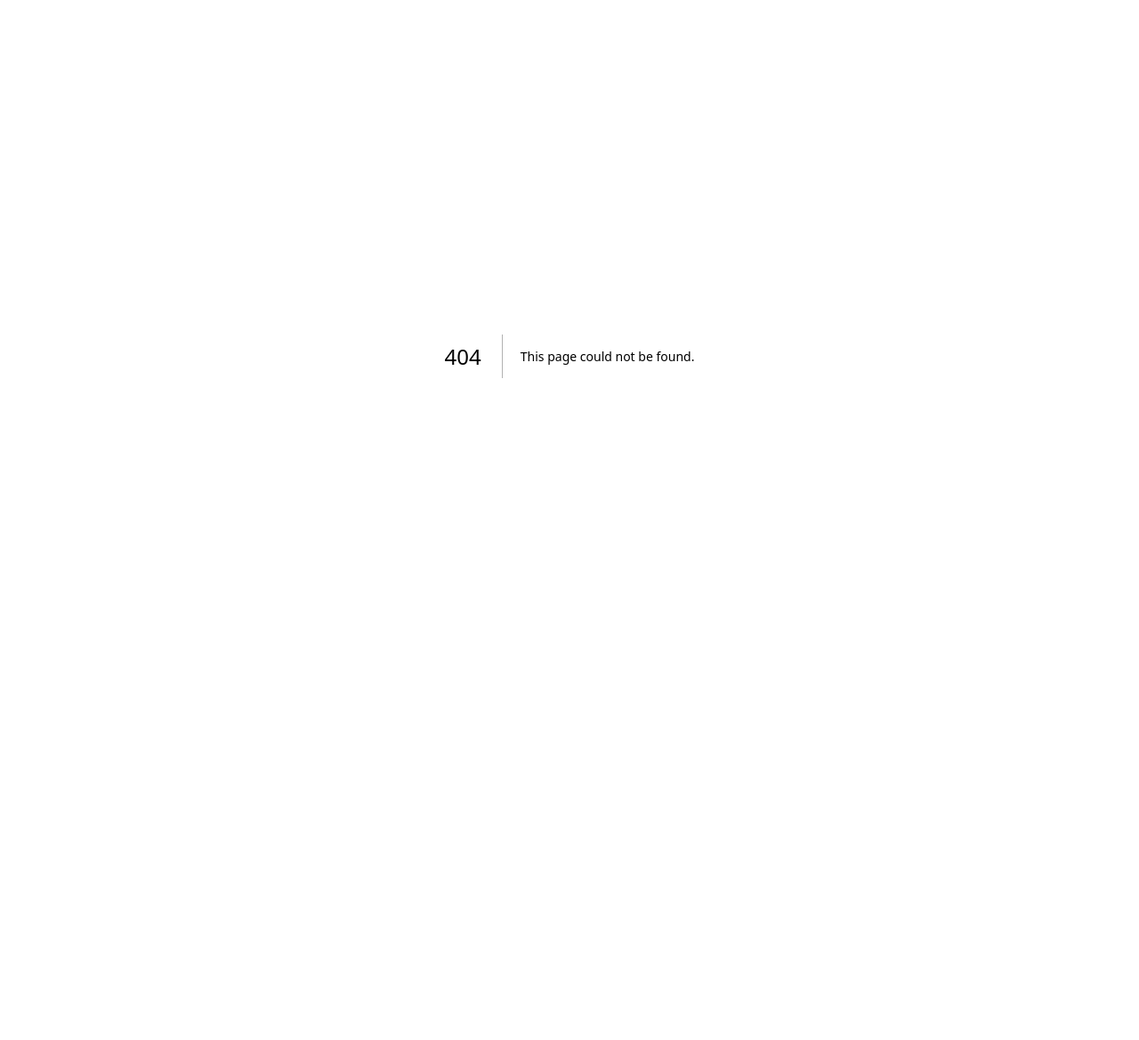
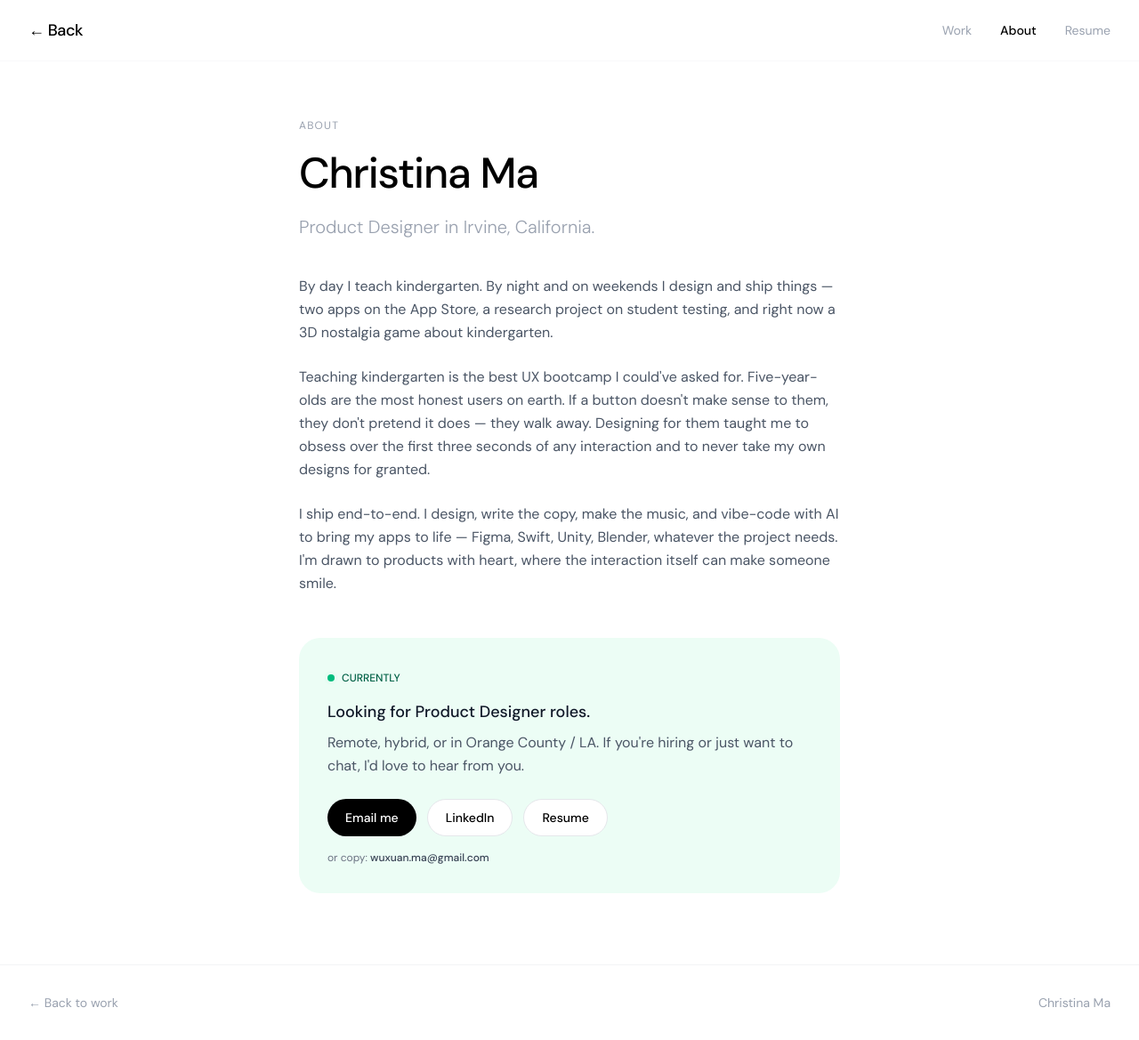
Before and after one commit to Christina505/my-portfolio, a Next.js app: page /about in a window 1280 px wide. Before the commit this address had no page. Shown: the whole page at 89% size. Before the commit the page ends 800 px from the top, so only its background shows below. Built offline with nearby package versions, Linux system fonts and the light colour scheme.

Commit message:
Show email address as fallback under contact buttons

```diff
--- /dev/null
+++ b/app/about/page.tsx
@@ -0,0 +1,110 @@
+import Link from "next/link";
+
+export default function About() {
+  return (
+    <main className="min-h-screen bg-white text-black">
+      {/* Nav */}
+      <nav className="sticky top-0 z-50 backdrop-blur-md bg-white/80 border-b border-gray-100/50 px-5 md:px-8 py-5">
+        <div className="flex justify-between items-center gap-4">
+          <Link
+            href="/"
+            className="font-medium tracking-tight text-lg hover:opacity-70 transition-opacity"
+          >
+            ← Back
+          </Link>
+          <div className="flex gap-4 md:gap-8 text-sm text-gray-400">
+            <Link href="/" className="hover:text-black transition-colors">
+              Work
+            </Link>
+            <span className="text-black font-medium">About</span>
+            <Link href="/resume" className="hover:text-black transition-colors">
+              Resume
+            </Link>
+          </div>
+        </div>
+      </nav>
+
+      {/* Hero */}
+      <section className="px-5 md:px-8 pt-16 pb-10 max-w-2xl mx-auto">
+        <p className="text-xs text-gray-400 uppercase tracking-widest mb-4">
+          About
+        </p>
+        <h1 className="text-4xl md:text-5xl font-medium tracking-tight leading-tight mb-4">
+          Christina Ma
+        </h1>
+        <p className="text-xl font-light text-gray-400">
+          Product Designer in Irvine, California.
+        </p>
+      </section>
+
+      {/* Narrative */}
+      <section className="px-5 md:px-8 pb-12 max-w-2xl mx-auto space-y-6 text-gray-600 leading-relaxed">
+        <p>
+          By day I teach kindergarten. By night and on weekends I design and ship things — two apps on the App Store, a research project on student testing, and right now a 3D nostalgia game about kindergarten.
+        </p>
+        <p>
+          Teaching kindergarten is the best UX bootcamp I could&apos;ve asked for. Five-year-olds are the most honest users on earth. If a button doesn&apos;t make sense to them, they don&apos;t pretend it does — they walk away. Designing for them taught me to obsess over the first three seconds of any interaction and to never take my own designs for granted.
+        </p>
+        <p>
+          I ship end-to-end. I design, write the copy, make the music, and vibe-code with AI to bring my apps to life — Figma, Swift, Unity, Blender, whatever the project needs. I&apos;m drawn to products with heart, where the interaction itself can make someone smile.
+        </p>
+      </section>
+
+      {/* Currently — open to work callout */}
+      <section className="px-5 md:px-8 pb-20 max-w-2xl mx-auto">
+        <div className="rounded-3xl bg-emerald-50 p-6 md:p-8">
+          <div className="inline-flex items-center gap-2 mb-4 text-xs font-medium text-emerald-800">
+            <span className="relative flex h-2 w-2">
+              <span className="animate-ping absolute inline-flex h-full w-full rounded-full bg-emerald-500 opacity-75"></span>
+              <span className="relative inline-flex rounded-full h-2 w-2 bg-emerald-500"></span>
+            </span>
+            CURRENTLY
+          </div>
+          <p className="text-lg font-medium text-gray-900 mb-2">
+            Looking for Product Designer roles.
+          </p>
+          <p className="text-gray-600 leading-relaxed mb-6">
+            Remote, hybrid, or in Orange County / LA. If you&apos;re hiring or just want to chat, I&apos;d love to hear from you.
+          </p>
+          <div className="flex flex-wrap gap-3">
+            <a
+              href="mailto:wuxuan.ma@gmail.com"
+              className="inline-flex items-center gap-2 bg-black text-white text-sm font-medium px-5 py-2.5 rounded-full hover:bg-gray-800 transition-colors"
+            >
+              Email me
+            </a>
+            <a
+              href="https://www.linkedin.com/in/christina-ma-a564a3a4/"
+              target="_blank"
+              rel="noopener noreferrer"
+              className="inline-flex items-center gap-2 bg-white border border-gray-200 text-sm font-medium px-5 py-2.5 rounded-full hover:bg-gray-50 transition-colors"
+            >
+              LinkedIn
+            </a>
+            <Link
+              href="/resume"
+              className="inline-flex items-center gap-2 bg-white border border-gray-200 text-sm font-medium px-5 py-2.5 rounded-full hover:bg-gray-50 transition-colors"
+            >
+              Resume
+            </Link>
+          </div>
+          {/* Fallback for visitors whose browser doesn't handle mailto: well. */}
+          <p className="text-xs text-gray-500 mt-4">
+            or copy:{" "}
+            <span className="text-gray-700 font-medium select-all">
+              wuxuan.ma@gmail.com
+            </span>
+          </p>
+        </div>
+      </section>
+
+      {/* Footer */}
+      <footer className="px-5 md:px-8 py-8 border-t border-gray-100 flex justify-between items-center text-sm text-gray-400">
+        <Link href="/" className="hover:text-black transition-colors">
+          ← Back to work
+        </Link>
+        <span>Christina Ma</span>
+      </footer>
+    </main>
+  );
+}
--- a/app/page.tsx
+++ b/app/page.tsx
@@ -315,16 +315,32 @@ export default function Home() {
       <header className="sticky top-0 z-50 backdrop-blur-md bg-white/80 border-b border-gray-100/50 px-5 md:px-8 py-4 md:py-6">
         <div className="flex justify-between items-start gap-4">
           <div className="min-w-0">
-            <h1 className="text-lg md:text-xl font-medium tracking-tight mb-1">Christina Ma</h1>
+            <h1 className="text-lg md:text-xl font-medium tracking-tight mb-1.5">
+              Christina Ma
+            </h1>
+            {/* Job-hunt availability — pulsing green dot draws the eye */}
+            <a
+              href="#contact"
+              className="inline-flex items-center gap-1.5 mb-2 text-[11px] md:text-xs font-medium text-emerald-800 bg-emerald-50 rounded-full px-2.5 py-0.5 hover:bg-emerald-100 transition-colors"
+            >
+              <span className="relative flex h-1.5 w-1.5">
+                <span className="animate-ping absolute inline-flex h-full w-full rounded-full bg-emerald-500 opacity-75"></span>
+                <span className="relative inline-flex rounded-full h-1.5 w-1.5 bg-emerald-500"></span>
+              </span>
+              Open to Product Designer roles
+            </a>
             <p className="text-xs md:text-sm font-light text-gray-400 leading-relaxed max-w-lg hidden sm:block">
-              UX Designer in Irvine, CA — I teach kindergarten, so I design things that are intuitive for first-time users. If a five-year-old can figure it out, anyone can.
+              Product Designer in Irvine, CA — I teach kindergarten, so I design things that are intuitive for first-time users. If a five-year-old can figure it out, anyone can.
             </p>
             <p className="text-xs font-light text-gray-400 leading-relaxed sm:hidden">
-              UX Designer in Irvine, CA
+              Product Designer in Irvine, CA
             </p>
           </div>
           <div className="flex gap-4 md:gap-8 text-sm text-gray-400 pt-1 flex-shrink-0">
             <span className="text-black font-medium">Work</span>
+            <Link href="/about" className="hover:text-black transition-colors">
+              About
+            </Link>
             <Link href="/resume" className="hover:text-black transition-colors">
               Resume
             </Link>
@@ -635,6 +651,80 @@ export default function Home() {
         </div>
       </section>
 
+      {/* Let's talk — job hunt CTA */}
+      <section id="contact" className="px-5 md:px-8 pb-20 max-w-3xl mx-auto scroll-mt-32">
+        {/* Inline keyframes — guaranteed to ship regardless of CSS cache state */}
+        <style>{`
+          /* Waving-hand emoji next to the heading. Waves briefly, then rests. */
+          @keyframes ct-wave {
+            0%, 35%, 100% { transform: rotate(0deg); }
+            7%, 21%       { transform: rotate(18deg); }
+            14%, 28%      { transform: rotate(-10deg); }
+          }
+          .ct-wave {
+            display: inline-block;
+            transform-origin: 70% 80%;
+            animation: ct-wave 3s ease-in-out infinite;
+          }
+          /* Soft emerald ripple behind the primary button to draw the eye. */
+          @keyframes ct-pulse {
+            0%, 100% { box-shadow: 0 0 0 0 rgba(16, 185, 129, 0.55); }
+            50%      { box-shadow: 0 0 0 10px rgba(16, 185, 129, 0); }
+          }
+          .ct-pulse { animation: ct-pulse 2.4s ease-in-out infinite; }
+          @media (prefers-reduced-motion: reduce) {
+            .ct-wave, .ct-pulse { animation: none; }
+          }
+        `}</style>
+        <div className="rounded-3xl bg-emerald-50 p-8 md:p-12">
+          <div className="inline-flex items-center gap-2 mb-4 text-xs font-medium text-emerald-800">
+            <span className="relative flex h-2 w-2">
+              <span className="animate-ping absolute inline-flex h-full w-full rounded-full bg-emerald-500 opacity-75"></span>
+              <span className="relative inline-flex rounded-full h-2 w-2 bg-emerald-500"></span>
+            </span>
+            CURRENTLY
+          </div>
+          <h2 className="text-2xl md:text-3xl font-semibold tracking-tight mb-3">
+            Let&apos;s talk{" "}
+            <span className="ct-wave" aria-hidden="true">
+              👋
+            </span>
+          </h2>
+          <p className="text-gray-600 leading-relaxed mb-6 max-w-xl">
+            I&apos;m looking for Product Designer roles — remote, hybrid, or in Orange County / LA. If you&apos;re hiring or just want to chat, I&apos;d love to hear from you.
+          </p>
+          <div className="flex flex-wrap gap-3">
+            <a
+              href="mailto:wuxuan.ma@gmail.com"
+              className="ct-pulse inline-flex items-center gap-2 bg-black text-white text-sm font-medium px-5 py-2.5 rounded-full hover:bg-gray-800 hover:-translate-y-0.5 hover:shadow-lg transition-all duration-200"
+            >
+              Email me
+            </a>
+            <a
+              href="https://www.linkedin.com/in/christina-ma-a564a3a4/"
+              target="_blank"
+              rel="noopener noreferrer"
+              className="inline-flex items-center gap-2 bg-white border border-gray-200 text-sm font-medium px-5 py-2.5 rounded-full hover:bg-gray-50 hover:-translate-y-0.5 hover:shadow-md transition-all duration-200"
+            >
+              LinkedIn
+            </a>
+            <Link
+              href="/resume"
+              className="inline-flex items-center gap-2 bg-white border border-gray-200 text-sm font-medium px-5 py-2.5 rounded-full hover:bg-gray-50 hover:-translate-y-0.5 hover:shadow-md transition-all duration-200"
+            >
+              Resume
+            </Link>
+          </div>
+          {/* Fallback for visitors whose browser doesn't handle mailto: well. */}
+          <p className="text-xs text-gray-500 mt-4">
+            or copy:{" "}
+            <span className="text-gray-700 font-medium select-all">
+              wuxuan.ma@gmail.com
+            </span>
+          </p>
+        </div>
+      </section>
+
       {/* Footer */}
       <footer className="px-5 md:px-8 py-8 border-t border-gray-100 flex justify-between items-center text-sm text-gray-400">
         <span>Christina Ma</span>
```
